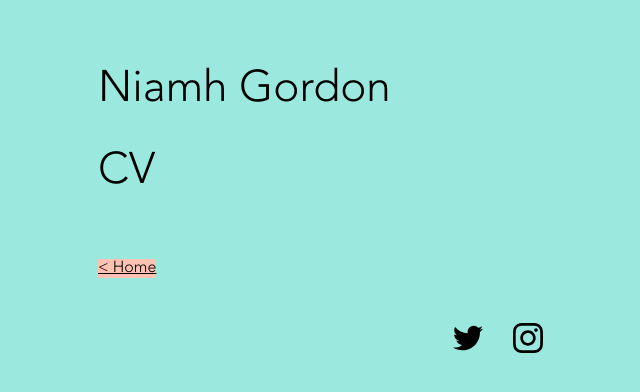
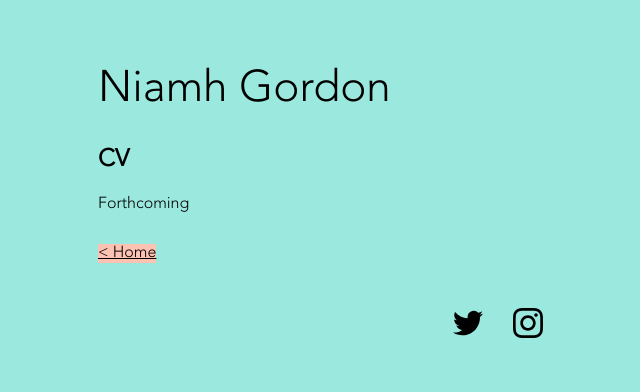
Before and after one commit to jpsanders101/wilbur, a React (Create React App) app: page /cv in a window 1280 px wide. Shown: the top 392 px of the page, without its empty margins (142-782 px from the left). Built offline with nearby package versions, Linux system fonts and the light colour scheme; the HTML template or start-up script is replaced by a standard one.

Commit message:
Change CV page content.

```diff
--- a/src/CV.js
+++ b/src/CV.js
@@ -4,7 +4,8 @@ import HomeLink from "./HomeLink";
 export default function CV() {
   return (
     <div>
-      <h1>CV</h1>
+      <h2>CV</h2>
+      <div>Forthcoming</div>
       <HomeLink />
     </div>
   );
```
